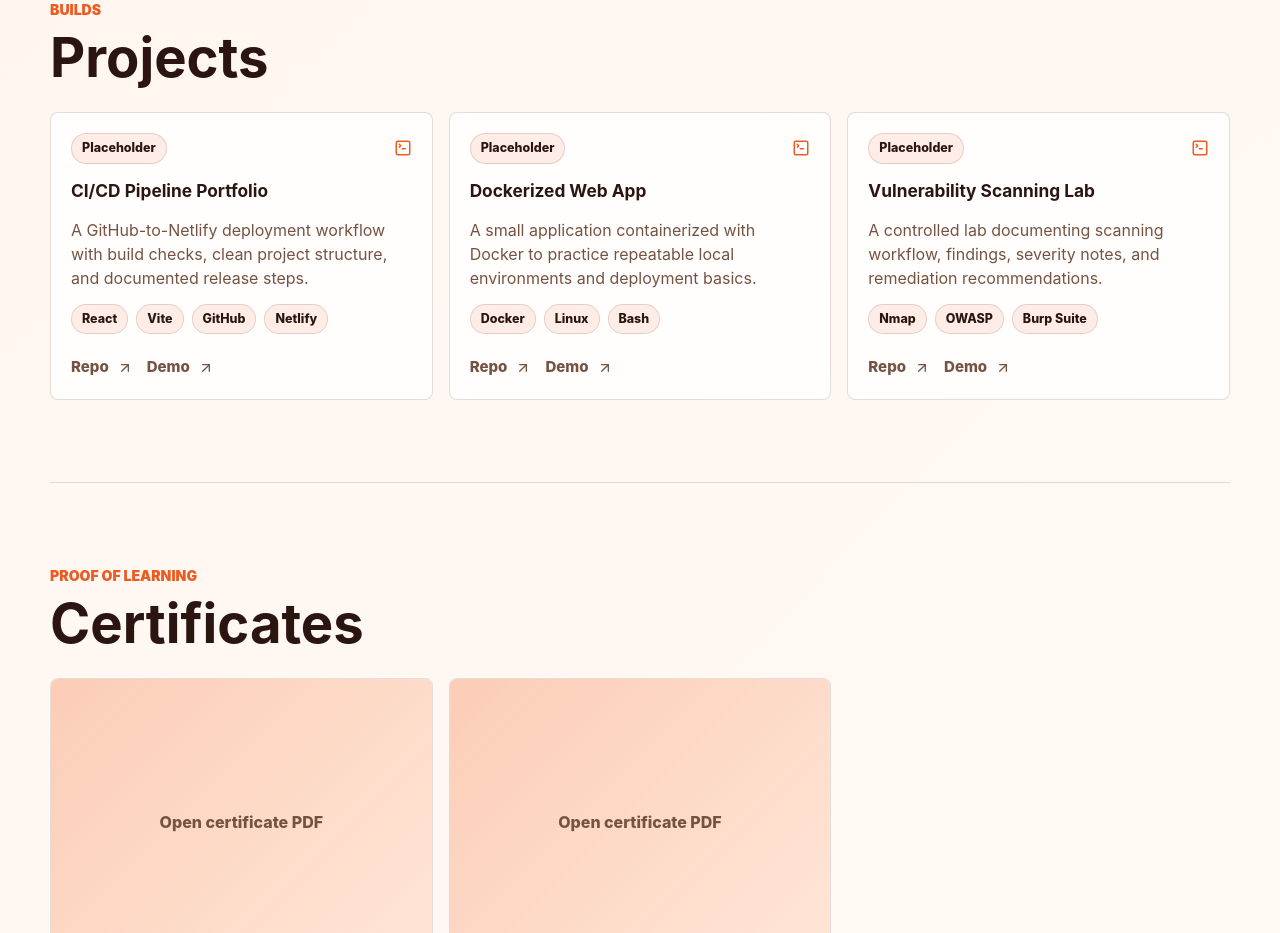
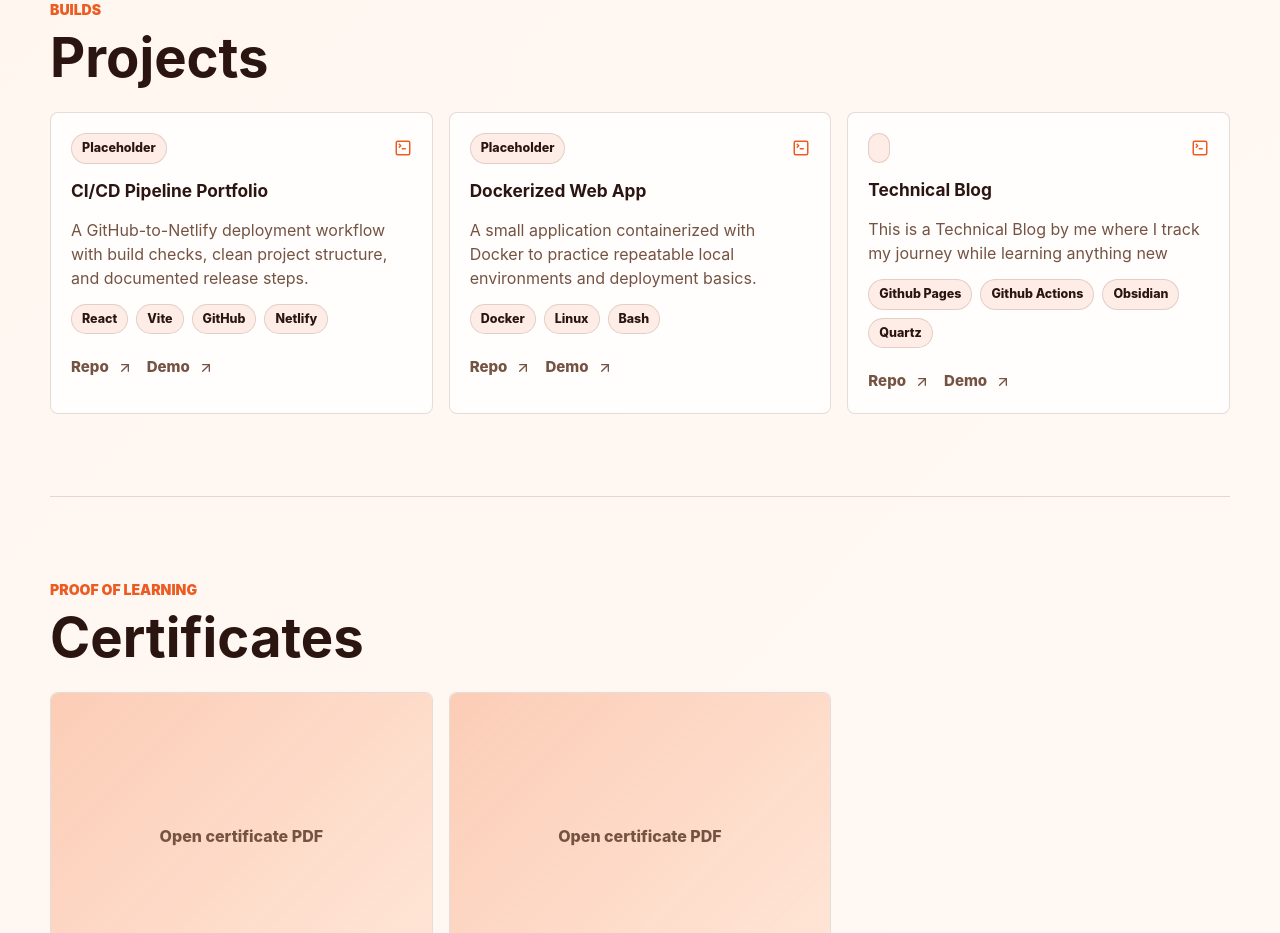
Before and after one commit to sulaimanxmb/online-portfolio, a React (Vite) app: page / in a window 1280 px wide. Shown: the part 2220-3153 px from the top of the page. Built offline with nearby package versions, Linux system fonts and the light colour scheme.

Commit message:
Added Notes Project

```diff
--- a/src/data/portfolioContent.js
+++ b/src/data/portfolioContent.js
@@ -89,13 +89,12 @@ export const portfolioContent = {
       demo: "#",
     },
     {
-      title: "Vulnerability Scanning Lab",
-      status: "Placeholder",
+      title: "Technical Blog",
       summary:
-        "A controlled lab documenting scanning workflow, findings, severity notes, and remediation recommendations.",
-      tech: ["Nmap", "OWASP", "Burp Suite"],
-      repo: "https://github.com/your-username/project-repo",
-      demo: "#",
+        "This is a Technical Blog by me where I track my journey while learning anything new",
+      tech: ["Github Pages", "Github Actions", "Obsidian", "Quartz"],
+      repo: "https://github.com/sulaimanxmb/Notes",
+      demo: "https://sulaimanxmb.github.io/Notes/",
     },
   ],
   certifications: [
```
